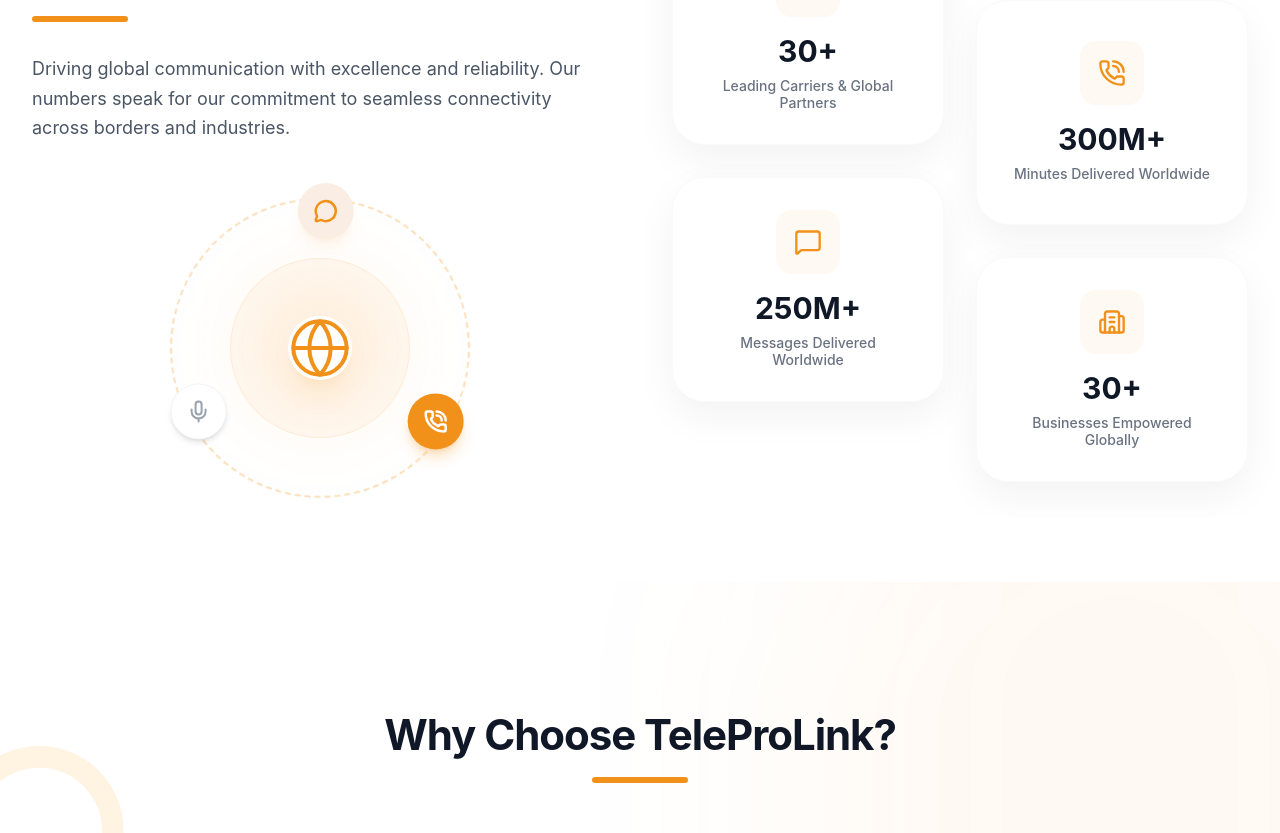
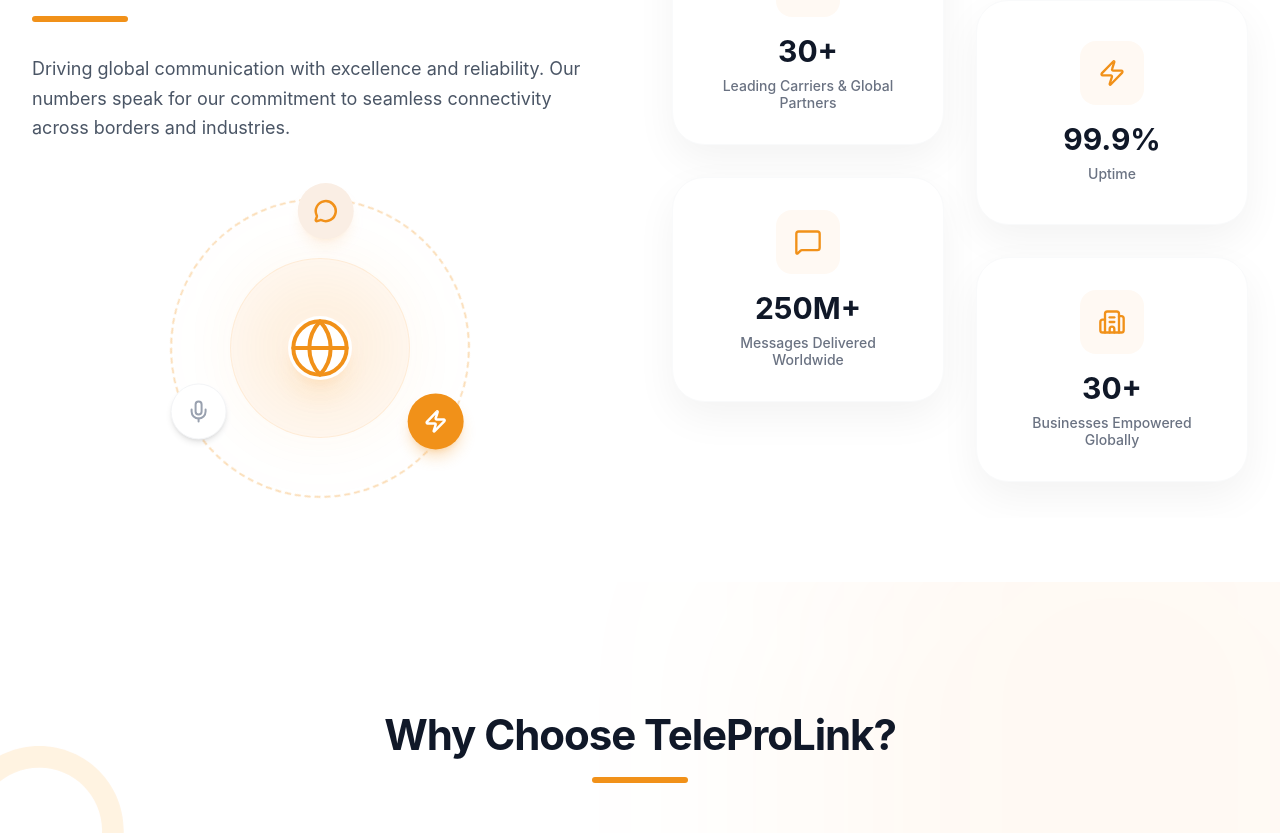
Before and after one commit to vadikashyap/teleprolink, a React (Vite) app: page / in a window 1280 px wide. Shown: the part 2016-2849 px from the top of the page. Built offline with nearby package versions, Linux system fonts and the light colour scheme.

Commit message:
fix: call icon

```diff
--- a/src/components/Achievements.tsx
+++ b/src/components/Achievements.tsx
@@ -2,16 +2,13 @@
 import { motion } from "framer-motion";
 import {
   Globe,
-  PhoneCall,
+  Zap,
   MessageSquare,
   Building2,
-  ArrowRight,
   Mic,
   MessageCircle,
 } from "lucide-react";
-import { Link } from "react-router-dom";
 import Reveal from "./Reveal";
-import serviceLeftLayer from "../assets/service-leftlayer.png";
 
 const Achievements = () => {
   const stats = [
@@ -23,9 +20,9 @@
       position: "translate-y-[-20px] lg:translate-y-[-40px]",
     },
     {
-      number: "300M+",
-      label: "Minutes Delivered Worldwide",
-      icon: PhoneCall,
+      number: "99.9%",
+      label: "Uptime",
+      icon: Zap,
       delay: 0.2,
       position: "translate-y-[20px] lg:translate-y-[40px]",
     },
@@ -122,7 +119,7 @@
                           ease: "linear",
                         }}
                         className='absolute top-[-5%] left-1/2 -translate-x-1/2 w-12 h-12 md:w-14 md:h-14 bg-primary text-white rounded-full shadow-lg shadow-primary/30 flex items-center justify-center pointer-events-auto'>
-                        <PhoneCall size={24} strokeWidth={2.5} />
+                        <Zap size={24} strokeWidth={2.5} />
                       </motion.div>
                     </motion.div>
 
```
